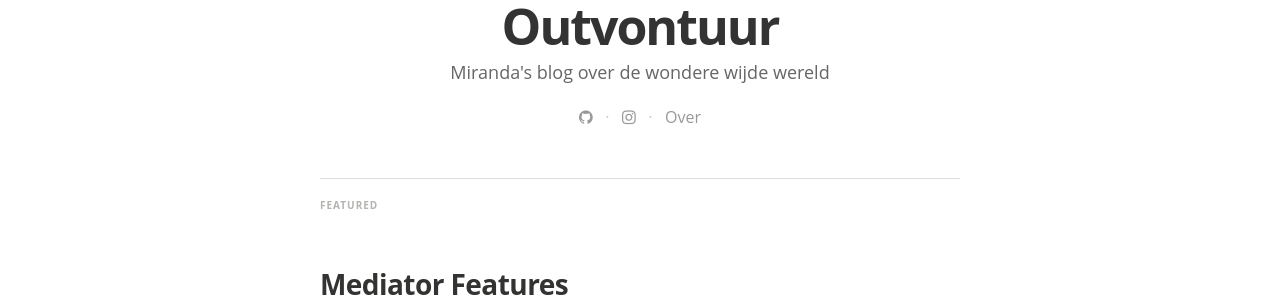
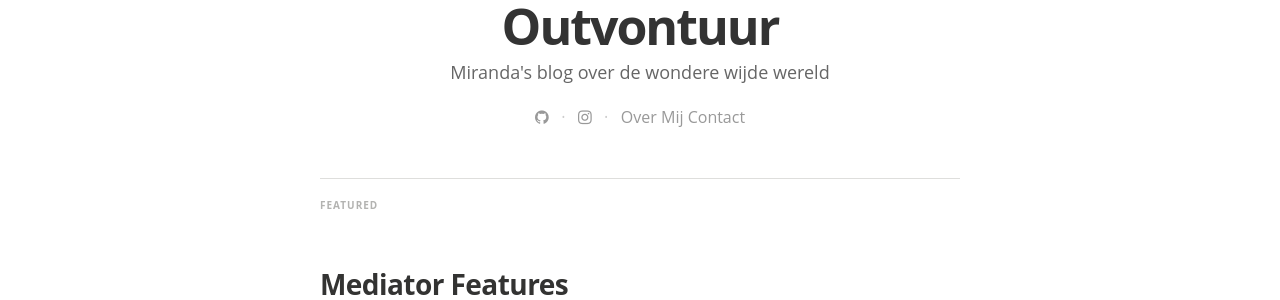
Before and after one commit to mirandavdende/blog, a Jekyll site: the page built from index.html, in a window 1280 px wide and 900 px high, scrolled down 379 px. Shown: the part 154-454 px from the top of the window. Built offline with Jekyll 4.4.1, drawn with Linux system fonts in a browser that asks for light colours; nearby versions of some CDN libraries; some web fonts are replaced; the list of posts is cut into pages by our own code.

Commit message:
Add contact to menu

```diff
--- a/index.html
+++ b/index.html
@@ -23,7 +23,8 @@ layout: default
             &nbsp;&nbsp;·&nbsp;&nbsp;
         {% endif %}
       {% endfor %}
-      <a href={{ "/about/" | prepend: site.baseurl }}>Over</a>
+      <a href={{ "/about/" | prepend: site.baseurl }}>Over Mij</a>
+      <a href={{ "/contact/" | prepend: site.baseurl }}>Contact</a>
     </div>
 </header>
 
```
Also changed, not shown: about.md (+1 -1 lines), contact.md (+1 -1 lines).
